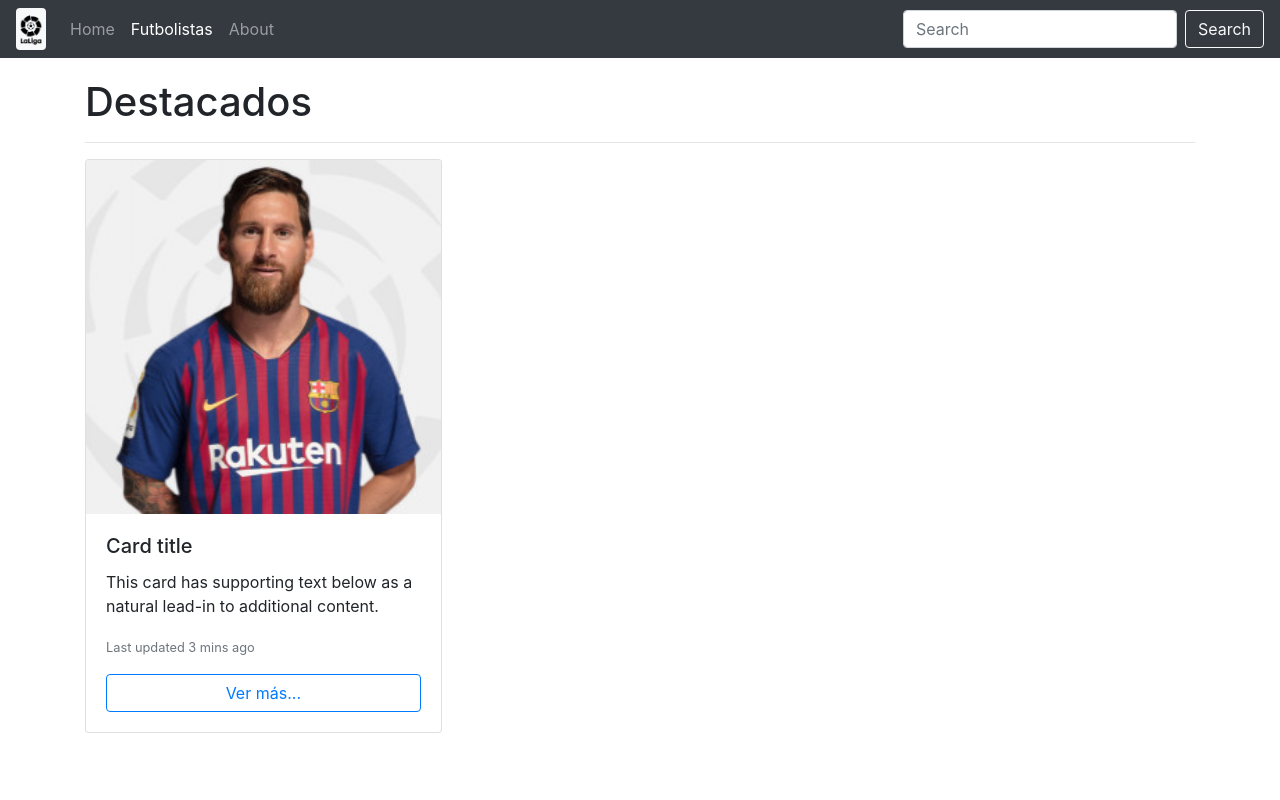
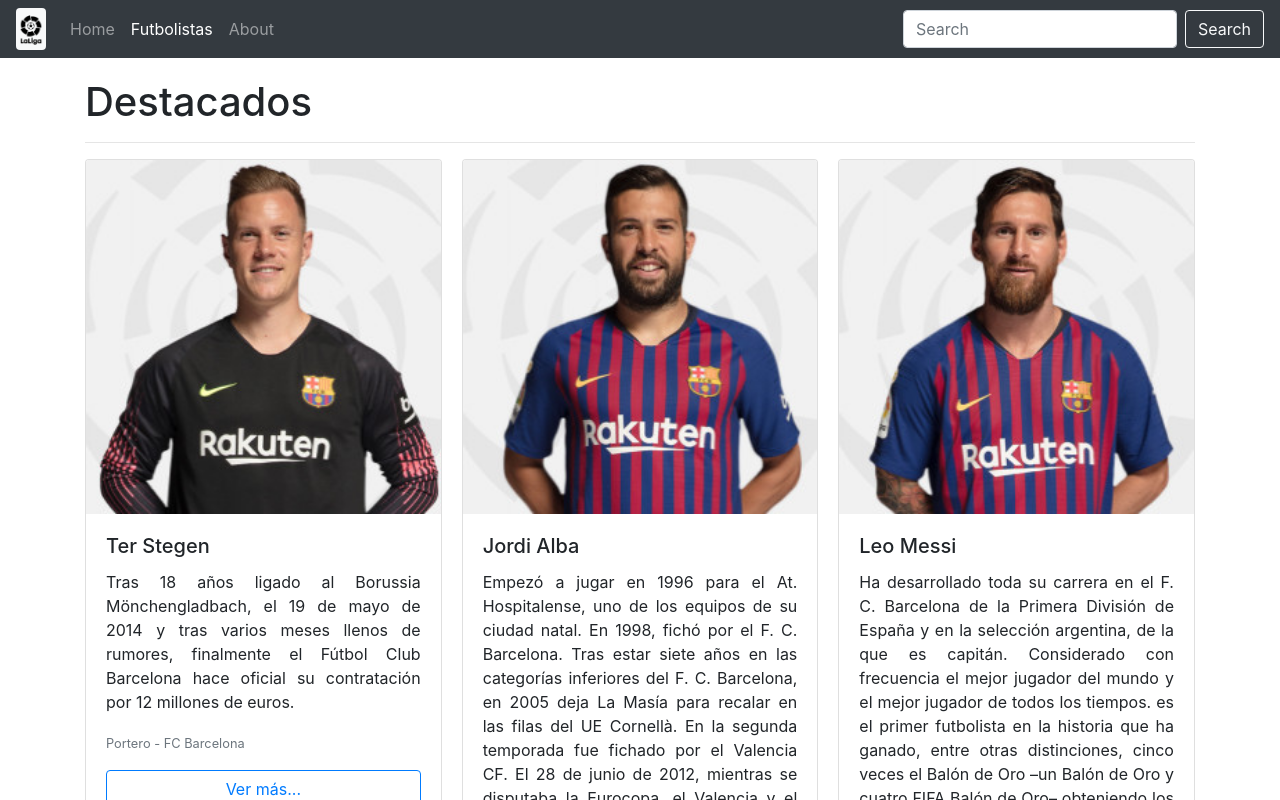
Before and after one commit to perezrevert03/02-spa, an Angular app: page /futbolistas in a window 1280 px wide. Shown: the top 800 px of the page. Built offline with nearby package versions, Linux system fonts and the light colour scheme.

Commit message:
Update futbolistas page

```diff
--- a/src/app/components/futbolistas/futbolistas.component.html
+++ b/src/app/components/futbolistas/futbolistas.component.html
@@ -2,12 +2,14 @@
 <hr>
 
 <div class="card-columns animated fadeIn">
-    <div class="card">
-        <img src="assets/img/messi.png" class="card-img-top" alt="...">
+    <div class="card text-justify" *ngFor="let futbolista of destacados">
+        <img [src]="futbolista.img" class="card-img-top" [alt]="futbolista.nombre">
         <div class="card-body">
-            <h5 class="card-title">Card title</h5>
-            <p class="card-text">This card has supporting text below as a natural lead-in to additional content.</p>
-            <p class="card-text"><small class="text-muted">Last updated 3 mins ago</small></p>
+            <h5 class="card-title">{{ futbolista.nombre }}</h5>
+            <p class="card-text">{{ futbolista.bio }}</p>
+            <p class="card-text"><small class="text-muted">
+                {{ futbolista.posicion }} - {{ futbolista.equipo }}
+            </small></p>
 
             <button type="button" class="btn btn-outline-primary btn-block">
               Ver más...
--- a/src/app/components/futbolistas/futbolistas.component.ts
+++ b/src/app/components/futbolistas/futbolistas.component.ts
@@ -7,7 +7,7 @@
 })
 export class FutbolistasComponent implements OnInit {
 
-  destacados: any[] = [];
+  destacados: Destacado[] = [];
 
   // tslint:disable-next-line:variable-name
   constructor(private _destacadosService: DestacadosService) {
```
